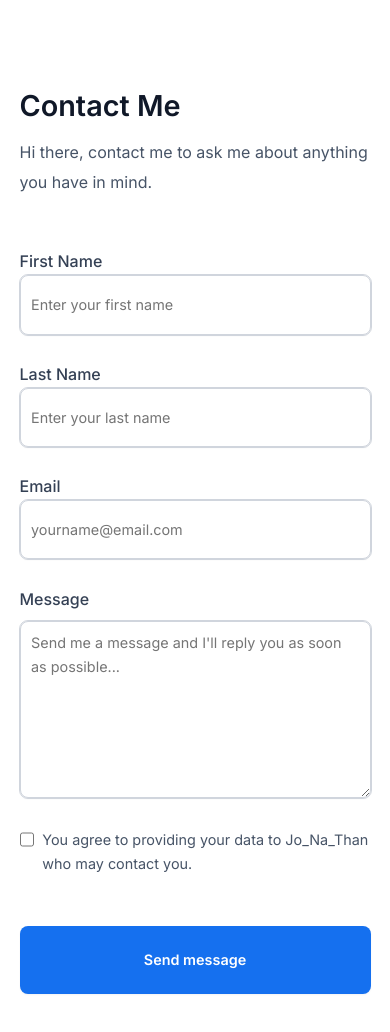
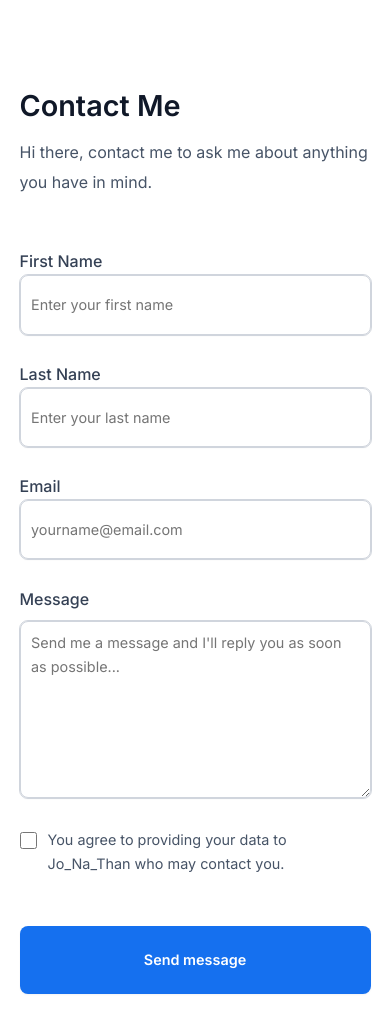
Before and after one commit to Jozz77/Linktree--HNG, a React (Create React App) app in the folder linktree/: page /contact in a window 390 px wide. Shown: the top 1032 px of the page. Built offline with nearby package versions, Linux system fonts and the light colour scheme.

Commit message:
Feature: fix the checkbox size on mobile view

```diff
--- a/linktree/src/contact.css
+++ b/linktree/src/contact.css
@@ -286,7 +286,7 @@ form span{
     }
     .check-span{
         display: flex;
-        gap: 1%;
+        gap: 2%;
         position: relative;
         margin-bottom: 3vh;
     }
@@ -295,14 +295,14 @@ form span{
         font-size: 0.9rem;
         line-height: 24px;
         color: var(--span-color);
-        margin-left: 6.5%;
+        margin-left: 8%;
     }
     #checkbox{
-        width: 4%;
-        height: 2.5vh;
+        width: 5%;
+        height: 3vh;
         accent-color: var(--body-background);
         position: absolute;
-        top: 0.2vh;
+        top: 0;
     }
     #btn__submit{
         box-shadow: 0px 1px 2px rgba(16, 24, 40, 0.05);
```
